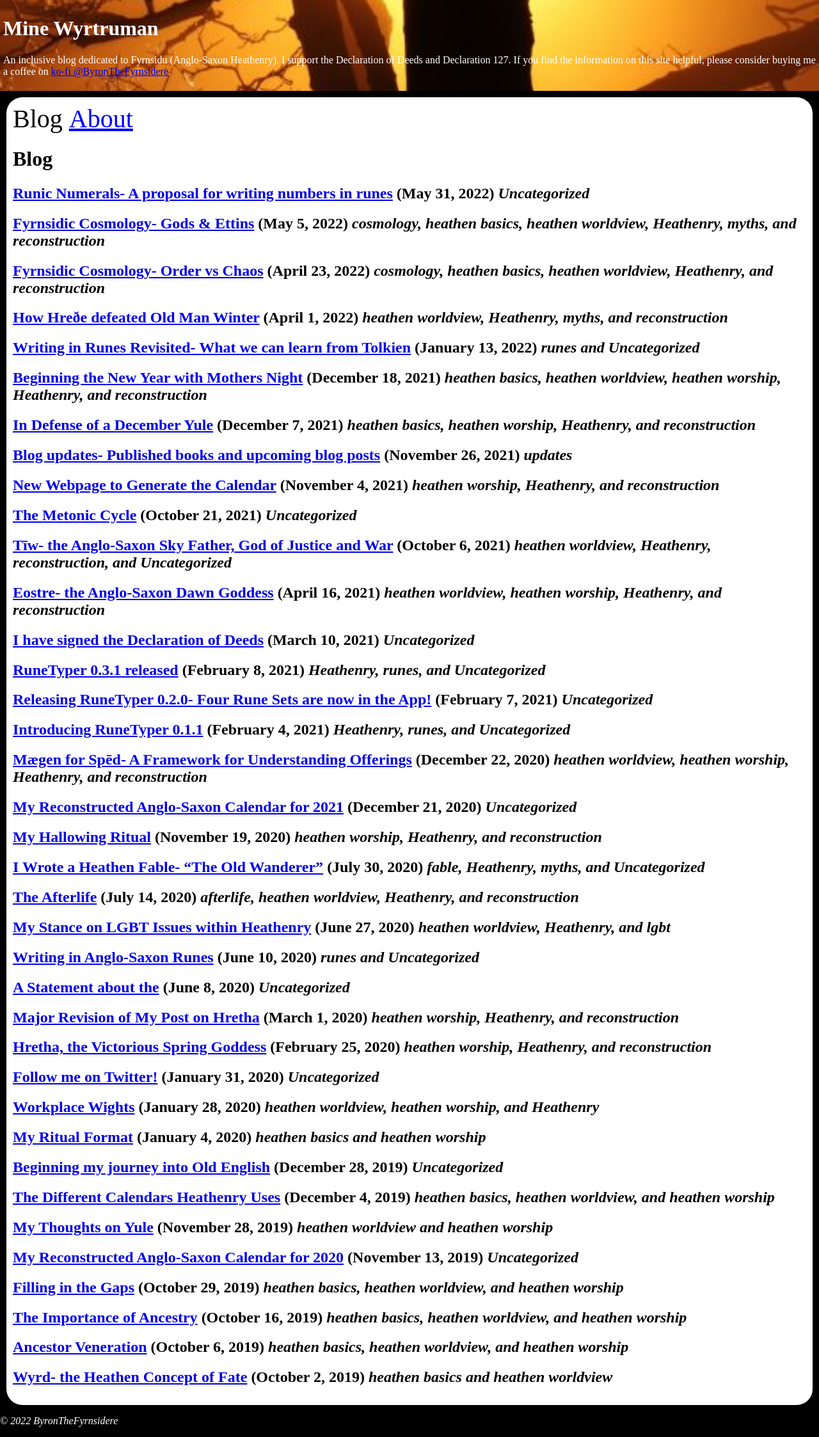
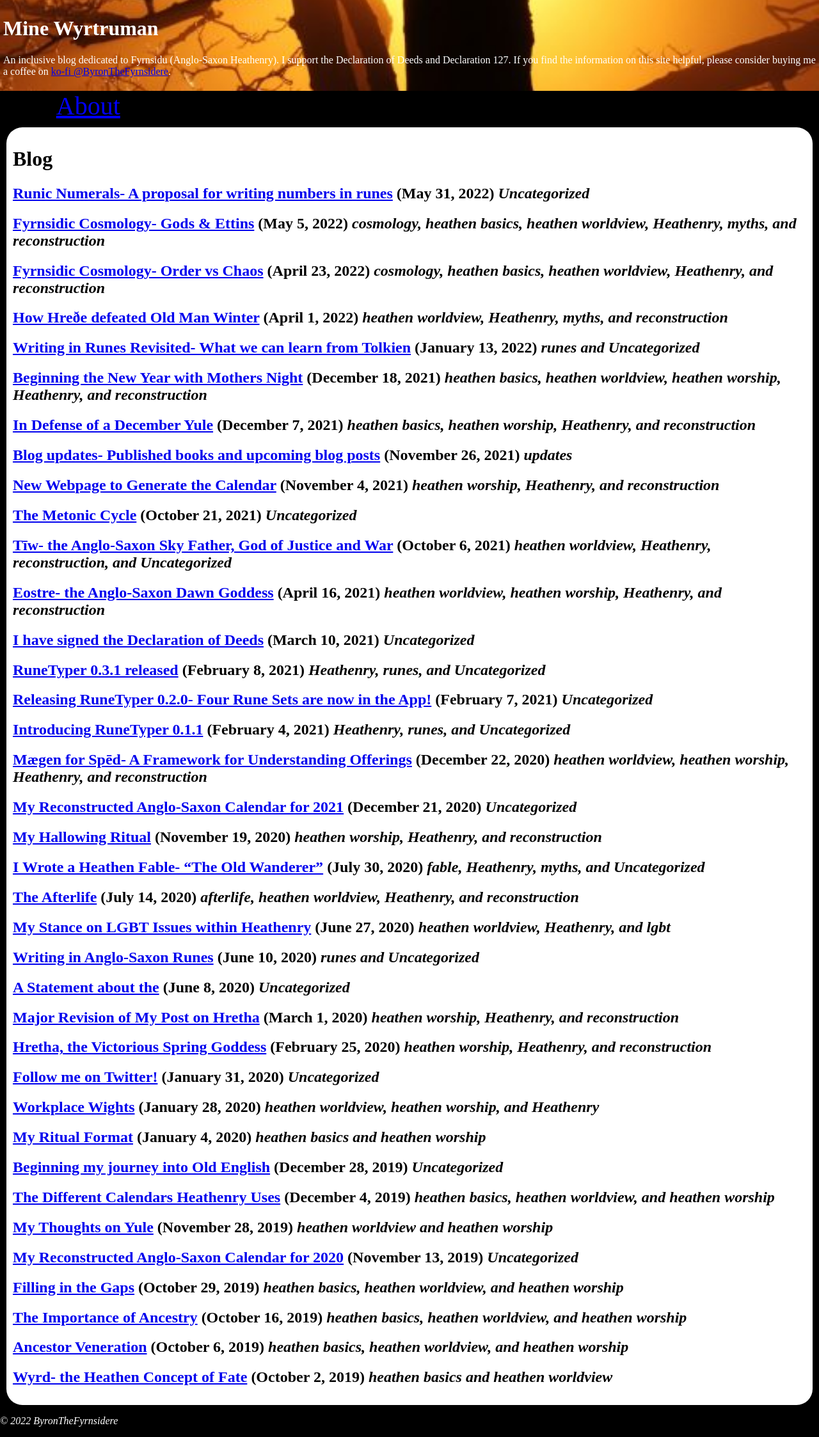
Before and after one commit to byronpendason/byronpendason.github.io, a Jekyll site: the page built from index.md, in a window 1280 px wide. Shown: the whole page at 64% size. Built offline with Jekyll 4.4.1, drawn with Linux system fonts in a browser that asks for light colours; our own code applies the rules of GitHub Pages for plain Markdown files.

Commit message:
Update default.html

```diff
--- a/_layouts/default.html
+++ b/_layouts/default.html
@@ -29,7 +29,7 @@
         padding: 0px;
       }
       nav ul li {
-        margin-right: 10px;
+        margin-right: 25px;
         font-size: 40px;
         margin-left: 0px;
         margin-right: 10px;
@@ -60,7 +60,6 @@
       <h1>{{ site.title }}</h1>
       <p>{{ site.description }}</p>
     </div>
-    <div id="content">
     <nav>
       <ul>
         {% for item in site.header_pages %}
@@ -68,6 +67,7 @@
         {% endfor %}
       </ul>
     </nav>
+    <div id="content">
       <h1>{{ page.title }}</h1>
       {% if page.layout == "post"%}
       <h3>{{ page.date | date: "%B %-d, %Y"}}</h3>
```
